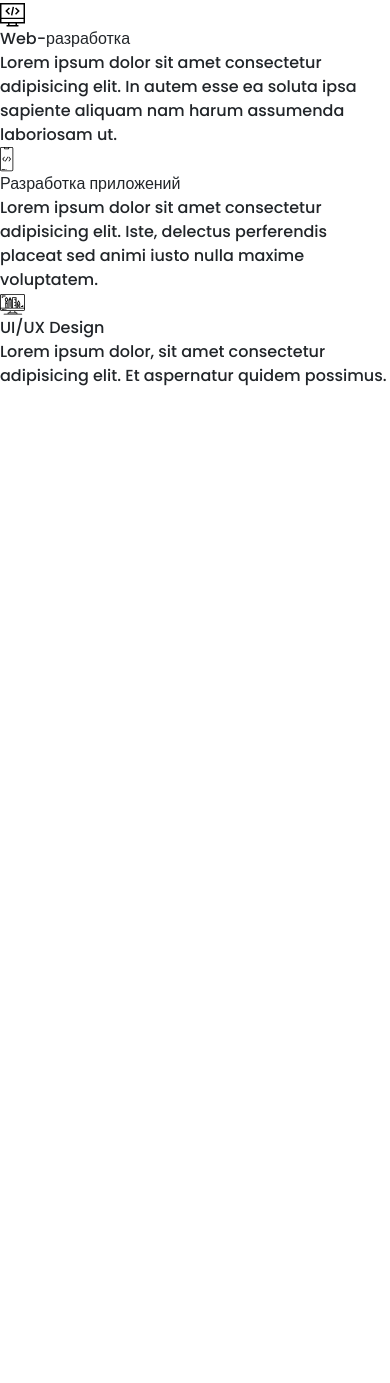
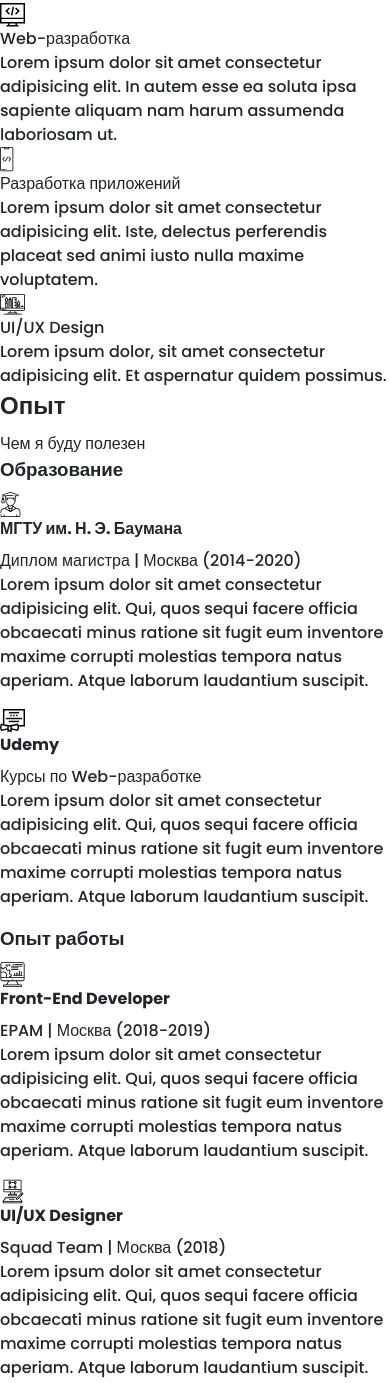
Before and after one commit to ApeIsHere/Portfolio, a website: page src/index.html in a window 390 px wide. Shown: the part 1192-2575 px from the top of the page. Before the commit the page ends 1580 px from the top, so only its background shows below. Drawn offline with Linux system fonts and the light colour scheme.

Commit message:
media.3blocks

```diff
--- a/src/index.html
+++ b/src/index.html
@@ -197,7 +197,7 @@
         </div>
     </section>
 
-    <!-- <section class="resume">
+    <section class="resume">
         <div class="container">
             <h2 class="title title_fz16 title__section-title">Опыт</h2>
             <div class="title title_fz36 title__section-subtitle">Чем я буду полезен</div>
@@ -272,7 +272,7 @@
                 </div>
             </div>
         </div>
-    </section> -->
+    </section>
 
     <!-- <section class="skills">
         <div class="container">
--- a/src/sass/blocks/_media.scss
+++ b/src/sass/blocks/_media.scss
@@ -25,6 +25,12 @@
             }
         }
     }
+    .resume {
+        &__wrapper {
+            padding: 60px 10px 0 10px;
+            column-gap: 90px;
+        }
+    }
 }
 
 @media (max-width: 992px) {
@@ -47,6 +53,14 @@
                 column-gap: 20px;
                 grid-template-columns: 40px 300px;
             }
+        }
+    }
+    .resume {
+        &__wrapper {
+            padding: 0;
+            padding-top: 60px;
+            column-gap: 40px;
+            grid-template-columns: repeat(2,340px);
         }
     }
 }
@@ -82,6 +96,13 @@
             }
         }
     }
+    .resume {
+        padding-top: 40px;
+        &__wrapper {
+            padding: 60px 30px 0 30px;
+            grid-template-columns: 1fr;
+        }
+    }
 }
 
 @media (max-width: 576px) {
@@ -106,6 +127,9 @@
             padding-left: 20px;
         }
     }
+    .divider {
+        margin-top: 15px;
+    }
     .promo {
         &__btns {
             position: absolute;
@@ -122,4 +146,14 @@
             grid-template-columns: 1fr;
         }
     }
+    .resume {
+        &__wrapper {
+            padding: 0;
+            padding-top: 40px;
+        }
+        .title__section-subtitle {
+            line-height: 36px;
+
+        }
+    }
 }
```
Also changed, not shown: dist/css/style.min.css, dist/index.html.
